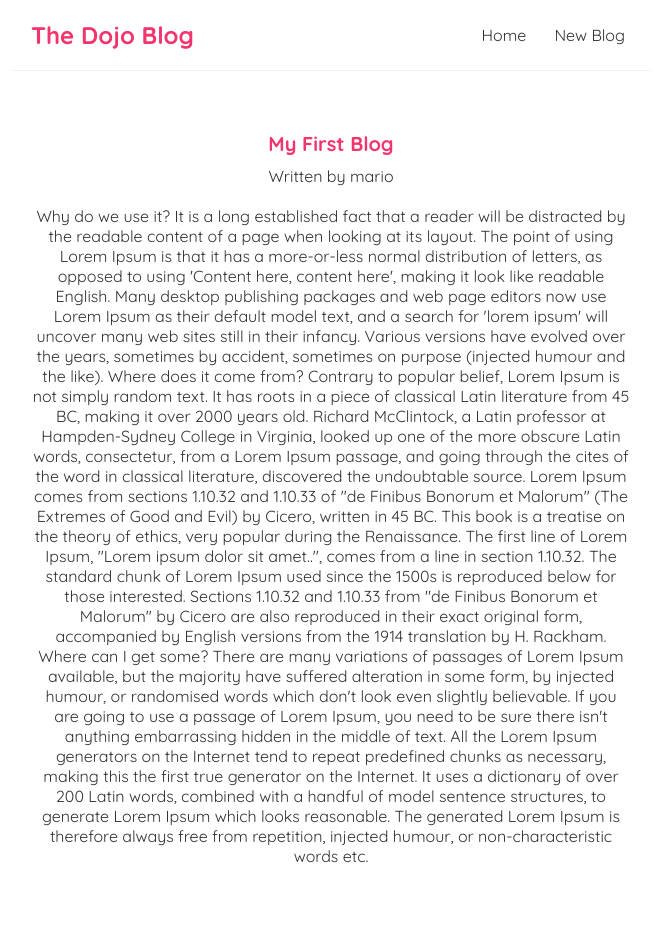
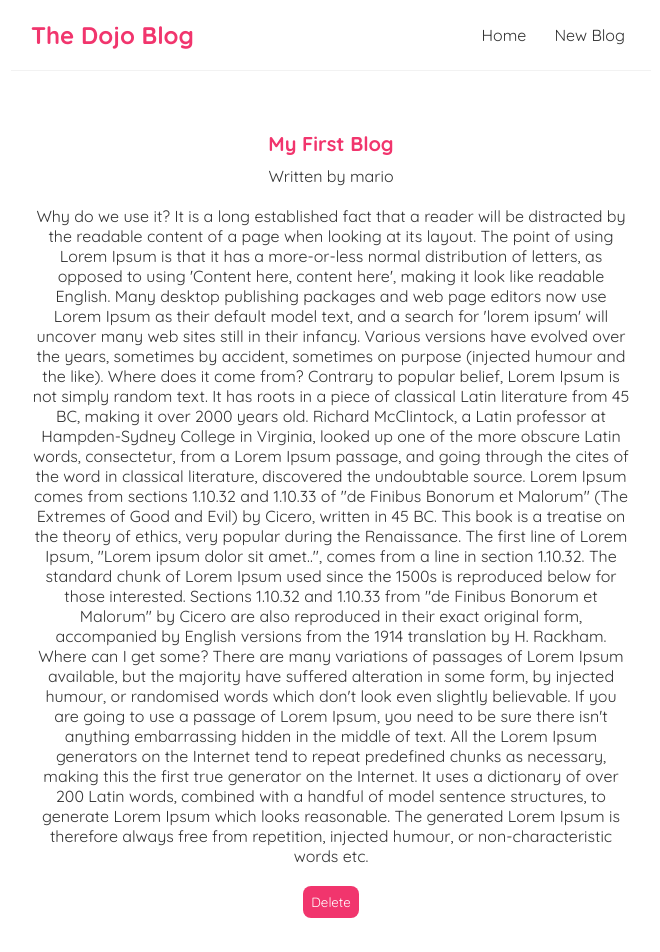
Before and after one commit to tsukune1106/ReactJS-Tutorial, a React (Create React App) app: page /blogs/1 in a window 1280 px wide. Shown: the top 952 px of the page, without its empty margins (309-969 px from the left). Built offline with nearby package versions, Linux system fonts and the light colour scheme; data requests are answered from the project's data file.

Commit message:
Tutorial #31 - Delete Requests

```diff
--- a/src/components/Blog/BlogDetails.js
+++ b/src/components/Blog/BlogDetails.js
@@ -1,10 +1,19 @@
-import { useParams } from "react-router-dom";
+import { useHistory, useParams } from "react-router-dom";
 import useFetch from "../useFetch";
 
 const BlogDetails = () => {
     // to get route parameters
     const { id } = useParams();
     const { data: blog, isPending, error } = useFetch('http://localhost:8000/blogs/' + id);
+    const history = useHistory();
+
+    const handleDelete = () => {
+        fetch('http://localhost:8000/blogs/' + blog.id, {
+            method: 'DELETE'
+        }).then(() => {
+            history.push('/');
+        });
+    }
 
     return (
         <div className='blog-details'>
@@ -15,6 +24,7 @@
                     <h2>{blog.title}</h2>
                     <p>Written by {blog.author}</p>
                     <div>{blog.body}</div>
+                    <button onClick={handleDelete}>Delete</button>
                 </article>
             )}
         </div>
```
